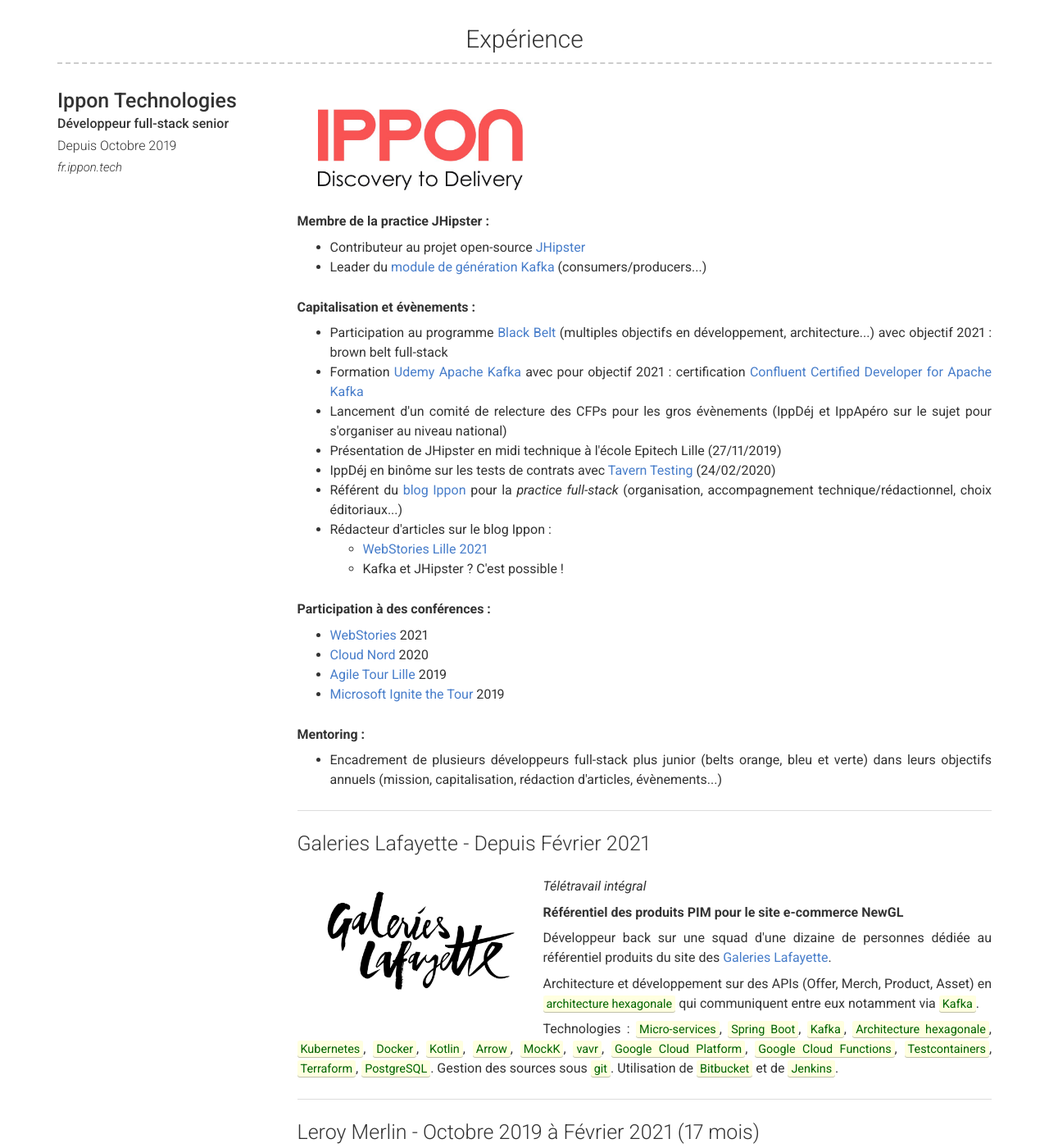
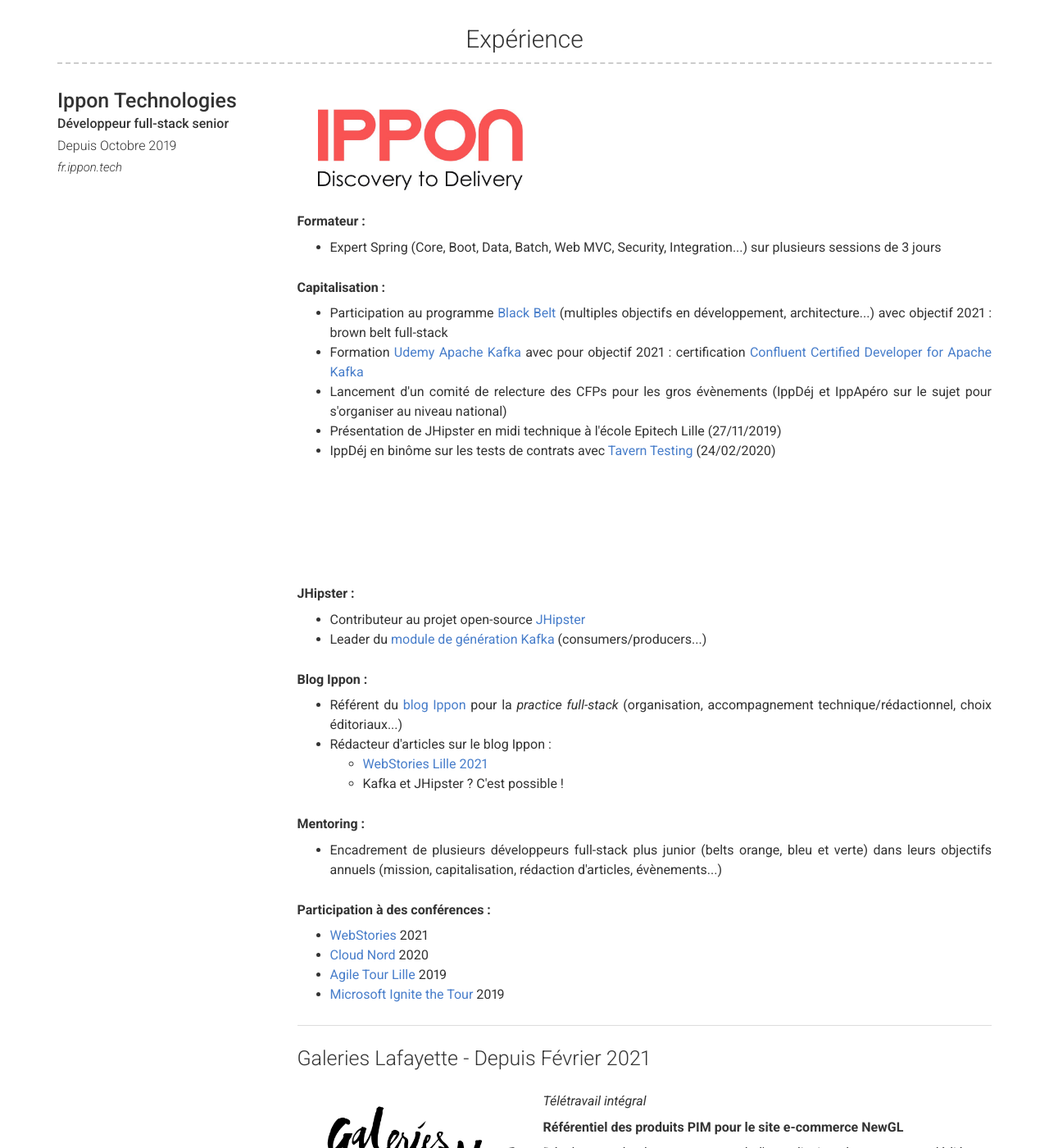
Before and after one commit to fdelbrayelle/fdelbrayelle.github.io, a Jekyll site: the page built from index.md, in a window 1280 px wide and 1400 px high, scrolled down 883 px. Shown: the whole window at 82% size. Built offline with Jekyll 4.4.1, drawn with Linux system fonts in a browser that asks for light colours; nearby versions of some CDN libraries.

Commit message:
chore: update

```diff
--- a/_config.yml
+++ b/_config.yml
@@ -98,20 +98,31 @@
         description: | # this will include new lines to allow paragraphs
           <img alt="Logo de Ippon Technologies" src="images/ippon_logo.jpg" style="float: left; width: 250px; margin: 25px;" />
           <p style="margin-top: 150px;">
-            <strong>Membre de la practice JHipster :</strong>
+            <strong>Formateur :</strong>
+            <ul>
+              <li>Expert Spring (Core, Boot, Data, Batch, Web MVC, Security, Integration...) sur plusieurs sessions de 3 jours</li>
+            </ul>
+          </p>
+          <p style="margin-top: 25px;">
+            <strong>Capitalisation :</strong>
+            <ul>
+              <li>Participation au programme <a title="Black Belt" href="https://fr.ippon.tech/black-belt/" target="_blank" rel="noreferrer noopener">Black Belt</a> (multiples objectifs en développement, architecture...) avec objectif 2021 : brown belt full-stack</li>
+              <li>Formation <a title="Formation Udemy Apache Kafka" href="https://www.udemy.com/course/apache-kafka/" target="_blank" rel="noreferrer noopener">Udemy Apache Kafka</a> avec pour objectif 2021 : certification <a title="Confluent Certified Developer for Apache Kafka" href="https://www.confluent.io/certification/" target="_blank" rel="noreferrer noopener">Confluent Certified Developer for Apache Kafka</a></li>
+              <li>Lancement d'un comité de relecture des CFPs pour les gros évènements (IppDéj et IppApéro sur le sujet pour s'organiser au niveau national)</li>
+              <li>Présentation de JHipster en midi technique à l'école Epitech Lille (27/11/2019)</li>
+              <li>IppDéj en binôme sur les tests de contrats avec <a title="Tavern Testing" href="https://taverntesting.github.io/" target="_blank" rel="noreferrer noopener">Tavern Testing</a> (24/02/2020)</li>
+            </ul>
+          </p>
+          <p style="margin-top: 150px;">
+            <strong>JHipster :</strong>
             <ul>
               <li>Contributeur au projet open-source <a title="Java Hipster" href="https://www.jhipster.tech" target="_blank" rel="noreferrer noopener">JHipster</a></li>
               <li>Leader du <a title="Module de génération Kafka pour JHipster" href="https://github.com/fdelbrayelle/generator-jhipster-kafka" target="_blank" rel="noreferrer noopener">module de génération Kafka</a> (consumers/producers...)</li>
             </ul>
           </p>
           <p style="margin-top: 25px;">
-            <strong>Capitalisation et évènements :</strong>
+            <strong>Blog Ippon :</strong>
             <ul>
-              <li>Participation au programme <a title="Black Belt" href="https://fr.ippon.tech/black-belt/" target="_blank" rel="noreferrer noopener">Black Belt</a> (multiples objectifs en développement, architecture...) avec objectif 2021 : brown belt full-stack</li>
-              <li>Formation <a title="Formation Udemy Apache Kafka" href="https://www.udemy.com/course/apache-kafka/" target="_blank" rel="noreferrer noopener">Udemy Apache Kafka</a> avec pour objectif 2021 : certification <a title="Confluent Certified Developer for Apache Kafka" href="https://www.confluent.io/certification/" target="_blank" rel="noreferrer noopener">Confluent Certified Developer for Apache Kafka</a></li>
-              <li>Lancement d'un comité de relecture des CFPs pour les gros évènements (IppDéj et IppApéro sur le sujet pour s'organiser au niveau national)</li>
-              <li>Présentation de JHipster en midi technique à l'école Epitech Lille (27/11/2019)</li>
-              <li>IppDéj en binôme sur les tests de contrats avec <a title="Tavern Testing" href="https://taverntesting.github.io/" target="_blank" rel="noreferrer noopener">Tavern Testing</a> (24/02/2020)</li>
               <li>Référent du <a title="Blog Ippon" href="https://blog.ippon.fr" target="_blank" rel="noreferrer noopener">blog Ippon</a> pour la <em>practice full-stack</em> (organisation, accompagnement technique/rédactionnel, choix éditoriaux...)</li>
               <li>Rédacteur d'articles sur le blog Ippon :</li>
               <ul>
@@ -121,18 +132,18 @@
             </ul>
           </p>
           <p style="margin-top: 25px;">
+            <strong>Mentoring :</strong>
+            <ul>
+              <li>Encadrement de plusieurs développeurs full-stack plus junior (belts orange, bleu et verte) dans leurs objectifs annuels (mission, capitalisation, rédaction d'articles, évènements...)</li>
+            </ul>
+          </p>
+          <p style="margin-top: 25px;">
             <strong>Participation à des conférences :</strong>
             <ul>
               <li><a title="WebStories 2021" href="https://webstoriesconf.com" target="_blank" rel="noreferrer noopener">WebStories</a> 2021</li>
               <li><a title="Cloud Nord 2020" href="https://cloudnord.fr/agenda" target="_blank" rel="noreferrer noopener">Cloud Nord</a> 2020</li>
               <li><a title="Agile Tour Lille" href="http://2019.agiletour-lille.org/programme" target="_blank" rel="noreferrer noopener">Agile Tour Lille</a> 2019</li>
               <li><a title="Microsoft Ignite The Tour" href="https://paris.myignitetour.techcommunity.microsoft.com/" target="_blank" rel="noreferrer noopener">Microsoft Ignite the Tour</a> 2019</li>
-            </ul>
-          </p>
-          <p style="margin-top: 25px;">
-            <strong>Mentoring :</strong>
-            <ul>
-              <li>Encadrement de plusieurs développeurs full-stack plus junior (belts orange, bleu et verte) dans leurs objectifs annuels (mission, capitalisation, rédaction d'articles, évènements...)</li>
             </ul>
           </p>
 
```
